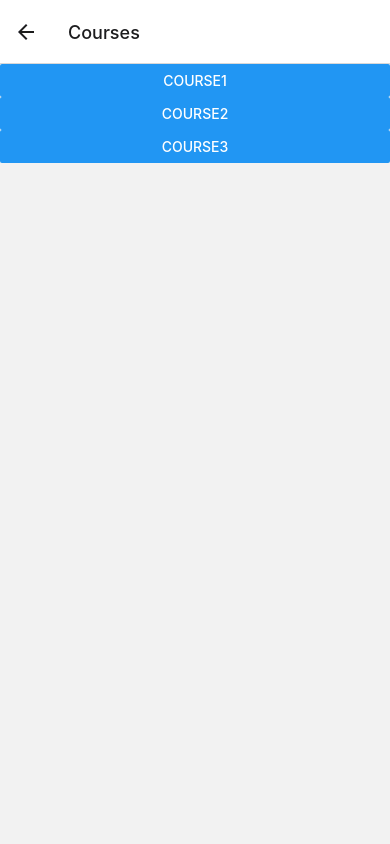
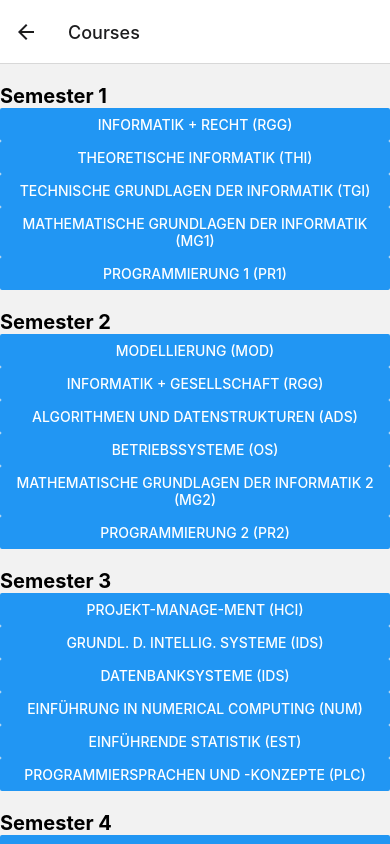
Before and after one commit to CyberRocketLab/FeedBackApp, a React Native app: screen / in a window 390 px wide. Both pictures are taken after a click on the button "INFORMATIK". Shown: the top 844 px of the page. Built offline with nearby package versions, Linux system fonts and the light colour scheme.

Commit message:
Vik nasral

```diff
--- a/screens/CoursesScreen.js
+++ b/screens/CoursesScreen.js
@@ -1,20 +1,60 @@
 import React from 'react';
-import { Button, View } from 'react-native';
+import { Button, View, Text, StyleSheet, ScrollView } from 'react-native';
 
 function CoursesScreen({ route, navigation }) {
     const { faculty } = route.params;
-    // Fetch the courses for the faculty from your backend
-    // Hardcoded for simplicity
-    const courses = ['course1', 'course2', 'course3'];
+
+    // Data structure containing faculties, semesters, and courses
+    const faculties = {
+        'Informatik': {
+            '1': ['Informatik + Recht (RGG)', 'Theoretische Informatik (THI)', 'Technische Grundlagen der Informatik (TGI)', 'Mathematische Grundlagen der Informatik (MG1)', 'Programmierung 1 (PR1)'],
+            '2': ['Modellierung (MOD)', 'Informatik + Gesellschaft (RGG)', 'Algorithmen und Datenstrukturen (ADS)', 'Betriebssysteme (OS)', 'Mathematische Grundlagen der Informatik 2 (MG2)', 'Programmierung 2 (PR2)'],
+            '3': ['Projekt-manage-ment (HCI)', 'Grundl. d. intellig. Systeme (IDS)', 'Datenbanksysteme (IDS)', 'Einführung in Numerical Computing (NUM)', 'Einführende Statistik (EST)', 'Programmiersprachen und -konzepte (PLC)'],
+            '4': ['Mensch-Computer-Interaktion (HCI)', 'Vertiefung 1', 'Vertiefung 2', 'Einführung in die mathematische Modellierung (MM)', 'Software Engineering 1 (SE1)'],
+            '5': ['Netzwerktechnologien (NET)', 'Vertiefung 3', 'Vertiefung 4', 'Vertiefung 5', 'Software Engineering 2 (SE2)'],
+            '6': ['Informa-tions-sicherheit (IS)', 'Erweiterung', 'Softwarepraktikum mit Bachelorarbeit']
+        },
+        'Chemie': {
+            '1': ['Chemie Course 1', 'Chemie Course 2'],
+            '2': ['Chemie Course 3', 'Chemie Course 4'],
+            // ... rest of the semesters
+        },
+        'Mathematik': {
+            '1': ['Math Course 1', 'Math Course 2'],
+            '2': ['Math Course 3', 'Math Course 4'],
+            // ... rest of the semesters
+        },
+        // ... rest of the faculties
+    };
+
+    // Get the semesters for the selected faculty
+    const semesters = faculties[faculty];
 
     return (
-        <View>
-            {/* Render each course */}
-            {courses.map(course => (
-                <Button key={course} title={course} onPress={() => navigation.navigate('Course', { course })} />
+        <ScrollView>
+            {/* Render each semester and its courses */}
+            {Object.keys(semesters).map(semester => (
+                <View key={semester}>
+                    <Text style={styles.semesterTitle}>Semester {semester}</Text>
+                    {semesters[semester].map(course => (
+                        <Button
+                            key={course}
+                            title={course}
+                            onPress={() => navigation.navigate('Course', { course })}
+                        />
+                    ))}
+                </View>
             ))}
-        </View>
+        </ScrollView>
     );
 }
 
+const styles = StyleSheet.create({
+    semesterTitle: {
+        fontSize: 20,
+        fontWeight: 'bold',
+        marginTop: 20,
+    },
+});
+
 export default CoursesScreen;
```
